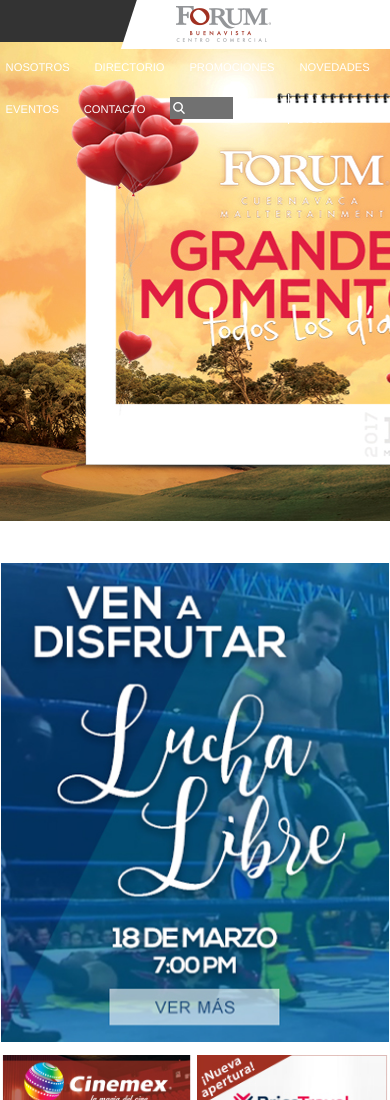
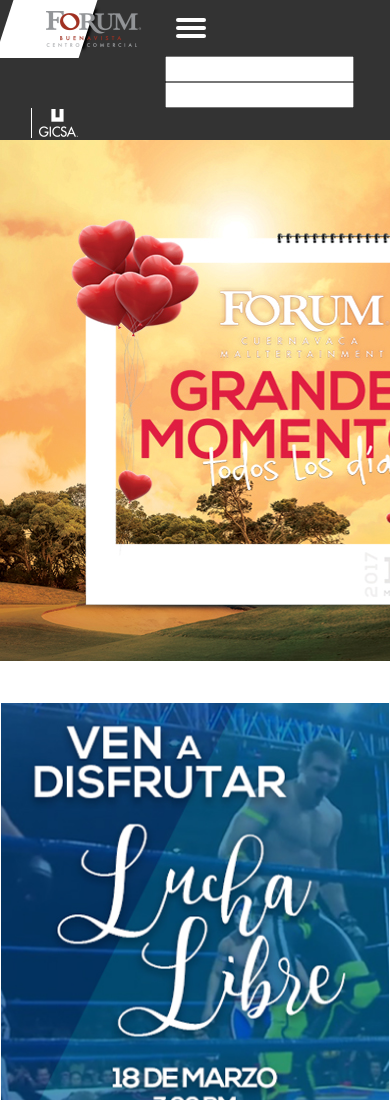
Before and after one commit to 3AWPF/test2, a website: page index.html in a window 390 px wide. Shown: the top 1100 px of the page. Drawn offline with nearby package versions, Linux system fonts and the light colour scheme.

Commit message:
Home
Responsive 768px iniciado

```diff
--- a/css/style.css
+++ b/css/style.css
@@ -540,9 +540,9 @@
 /********************************
 -----------MEDIA QUERIES---------
 *********************************/
-@media screen and (min-width:1440px) {
-	.footer__container--grande{
-		height: 22vh;
+@media screen and (min-width:1920px) {
+	.middle--bottom{
+		margin-top: 34vh;
 	}
 }
 
@@ -553,11 +553,41 @@
 	.middle--bottom{
 		margin-top: 0vh;
 	}
+}
+
+@media screen and (min-width:1440px) {
+	.footer__container--grande{
+		height: 22vh;
+	}
+}
+
+@media screen and (max-width:800px) {
+	.logo{
+		left:-10%;
+		padding: 0.8em 3em;
+	}
+
+	nav{
+		background-color: #333333;
+	}
+
+	.navbar {
+    	margin-bottom: 0px;
+    }
+
+	.navbar-toggle .icon-bar {
+	    background: #fff;
+	    width: 30px;
+	    height: 4px;
+	    border-radius: 2px;
+	}
+
+	.navbar-toggle {
+	    float: left;
+	}
+
+	.navbar-header input{
+		float: left;
+	}
 
 }
-
-@media screen and (min-width:1920px) {
-	.middle--bottom{
-		margin-top: 34vh;
-	}
-}
--- a/index.html
+++ b/index.html
@@ -12,20 +12,70 @@
 </head>
 <body>
 
+
+
+
 <!-- Header -->
 <header>
 <div class="container">
 	<div class="row">
+		<nav class="visible-xs navbar">
+		  <div class="container-fluid">
+		    <!-- Brand and toggle get grouped for better mobile display -->
+		    <div class="col-xs-4">
+		    	<div class="logo">
+					<a href="index.html"><img src="img/logo.png" alt="logo forum"></a>
+				</div>
+		    </div>
+		    <div class="col-xs-7">
+		    	<div class="navbar-header">
+			    	<div class="col-md-1">
+			    		<button type="button" class="navbar-toggle collapsed" data-toggle="collapse" data-target="#bs-example-navbar-collapse-1" aria-expanded="false">
+					        <span class="sr-only">Toggle navigation</span>
+					        <span class="icon-bar"></span>
+					        <span class="icon-bar"></span>
+					        <span class="icon-bar"></span>
+					      </button>
+			    	</div>
+			    	<div class="col-md-10">
+			    		<input type="text">
+			    	</div>
+			    	<div class="col-md-1">
+			    		<input type="text">
+			    	</div>
+			    </div>
+		    </div>
+
+		    <div class="col-xs-1">
+		    	<a href=""><img src="img/gicsalogo.png" alt="Gicsa"></a>
+		    </div>
+
+		    <!-- Collect the nav links, forms, and other content for toggling -->
+		    <div class="col-xs-12">
+		    	<div class="collapse navbar-collapse" id="bs-example-navbar-collapse-1">
+					<ul>
+						<li><a href="nosotros.html">NOSOTROS</a></li>
+						<li><a href="directorio.html">DIRECTORIO</a></li>
+						<li><a href="promociones.html">PROMOCIONES</a></li>
+						<li><a href="novedades.html">NOVEDADES</a></li>
+						<li><a href="eventos.html">EVENTOS</a></li>
+						<li><a href="contacto.html">CONTACTO</a></li>
+					</ul>
+		    	</div><!-- /.navbar-collapse -->
+		    </div>
+		  </div><!-- /.container-fluid -->
+		</nav>
+
 		<!-- nav -->
-		<div class="col-md-12 nopadding">
+		<div class="col-md-12 nopadding hidden-xs">
 			<nav>
-				<div class="col-md-2">
+				<div class="col-xs-4 col-md-2">
 					<div class="logo">
 						<a href="index.html"><img src="img/logo.png" alt="logo forum"></a>
 					</div>
 				</div>
-				<div class="col-md-10 nopadding">
-					<div class="nav__contenido">
+				<div class="hidden-xs col-md-10 nopadding">
+					<div class="nav__contenido ">
 						<div class="row">
 							<div class="col-md-2">
 								<h4>GRANDES MOMENTOS<br> <span>Todos los días</span></h4>
```
Also changed, not shown: 1 other file.
